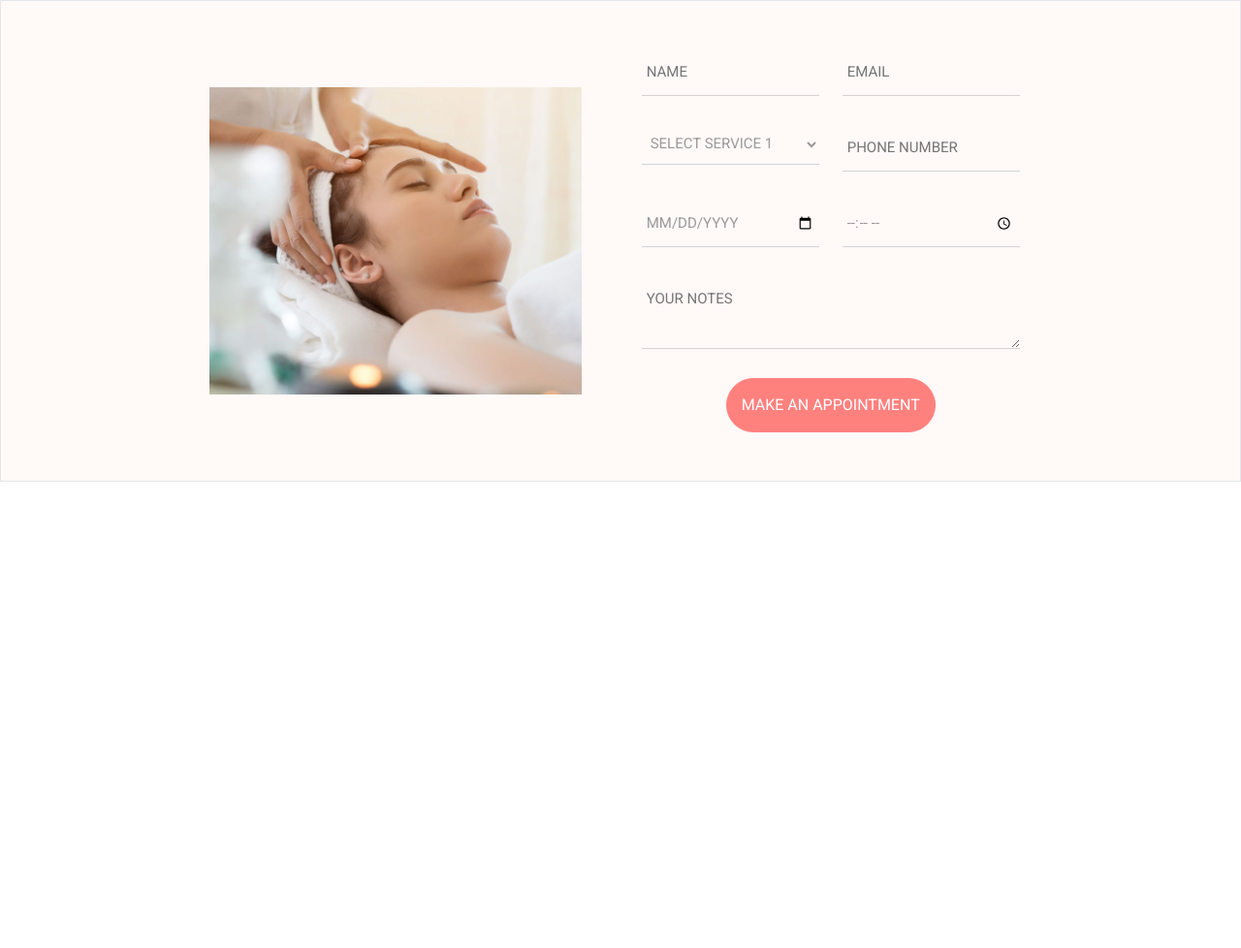
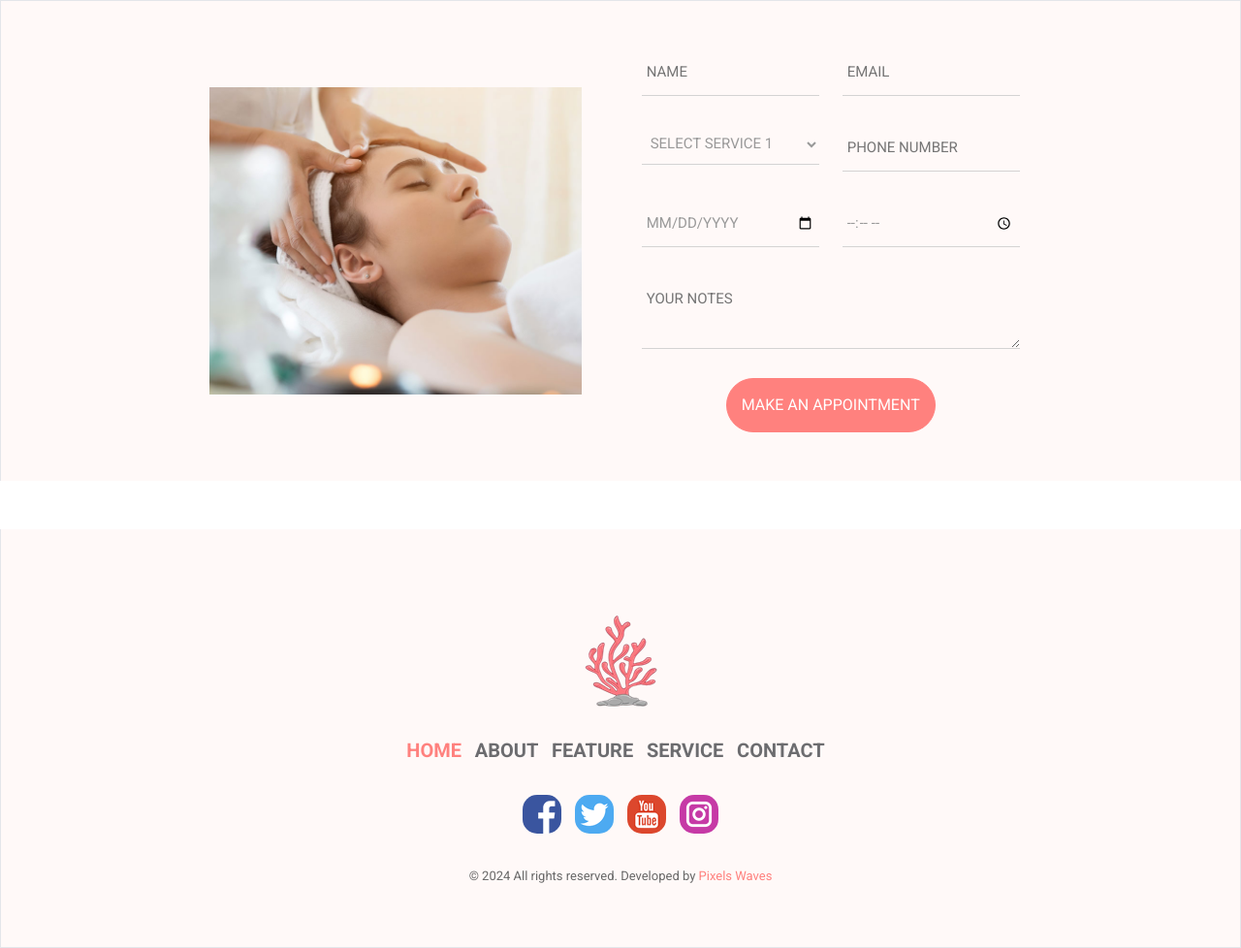
Before and after one commit to Nebojsaposao/Spa-Project-Exercise-Sass-Bootstrap5-flex, a website: page index.html in a window 1280 px wide. Shown: the part 4047-5025 px from the top of the page at 97% size. Before the commit the page ends 4544 px from the top, so only its background shows below. Drawn offline with nearby package versions, Linux system fonts and the light colour scheme.

Commit message:
Section footer and media query

```diff
--- a/index.html
+++ b/index.html
@@ -359,7 +359,7 @@
                          </div>
                         <!-- Member info end -->
                         <!-- Member social -->
-                         <ul class="team__single-memb__memb-info--memb-social">
+                         <ul class="team__single-memb__memb-info--memb-social active">
                             <li><a href="#" target="_blank" class="fb">Facebook</a></li>
                             <li><a href="#" target="_blank" class="tw">Twitter</a></li>
                             <li><a href="#" target="_blank" class="yt">You tube</a></li>
@@ -439,7 +439,48 @@
 
      </section>
     <!-- End of appointment -->
+
     <!-- End of main -->
+
+
+    <!-- Footer -->
+
+     <footer class="main-footer text-center">
+        <a href=" #">
+            <img src="./images/header/logo1.png" alt="Footer logo image">
+        </a>
+
+
+     <!-- Footer navigation -->
+      <nav>
+        <ul class="main-footer__nav ">
+            <li class="nav-item"><a href="#" class="nav-link active">Home</a></li>
+            <li class="nav-item"><a href="#" class="nav-link ">About</a></li>
+            <li class="nav-item"><a href="#" class="nav-link ">Feature</a></li>
+            <li class="nav-item"><a href="#" class="nav-link ">Service</a></li>
+            <li class="nav-item"><a href="#" class="nav-link ">Contact</a></li>
+        </ul>
+      </nav>
+     <!-- End of footer navigation -->
+
+     <!-- Footer soc-net -->
+      <ul class="main-footer__social ">
+        <li><a href="https://www.facebook.com/" target="_blank" rel="noopener" class="fb">Facebook</a></li>
+        <li><a href="https://www.twitter.com/" target="_blank" rel="noopener" class="tw">Twitter</a></li>
+        <li><a href="https://www.youtube.com/" target="_blank" rel="noopener" class="yt">You tube</a></li>
+        <li><a href="https://www.instagram.com/" target="_blank" rel="noopener" class="in">Instagram</a></li>
+      </ul>
+     <!-- End of footer soc-net -->
+
+     <!-- Copyright -->
+      <p class="main-footer__copyright">
+        &copy; 2024 All rights reserved. Developed by <a href="#">Pixels Waves</a>
+      </p>
+
+      </footer>
+     <!-- End of copyright -->
+
+    <!-- End of footer -->
 
     <script src="https://cdn.jsdelivr.net/npm/bootstrap@5.3.3/dist/js/bootstrap.bundle.min.js"></script>
     <script src="./js/main.js" defer></script>
--- a/scss/components/_appointment.scss
+++ b/scss/components/_appointment.scss
@@ -4,6 +4,7 @@
 	align-items: center;
 	background-color: $carousel-color;
 	border: 1px solid $border-color;
+	border-bottom: none;
 	display: flex;
 	justify-content: center;
 
--- /dev/null
+++ b/scss/components/_footer.scss
@@ -0,0 +1,72 @@
+/** @format */
+
+.main-footer {
+	background-color: $carousel-color;
+	border: 1px solid $border-color;
+	border-top: none;
+	margin-top: 50px;
+	padding: 80px 0 60px;
+
+	&__nav {
+		& .nav-item {
+			display: none;
+			font-size: 20px;
+			font-weight: 700;
+			justify-content: center;
+			margin-right: 10px;
+			margin-top: 20px;
+			text-transform: uppercase;
+			z-index: 999;
+		}
+
+		& .active {
+			color: #ff817e !important;
+		}
+	}
+
+	&__social {
+		margin: 30px 0;
+
+		> li {
+			display: inline-block;
+
+			&:not(:last-child) {
+				margin-right: 10px;
+			}
+
+			> a {
+				@include soc-net(cover, 15px, block, 40px, -9999px, 0.3s, 40px);
+
+				&.fb {
+					background-image: url("../../images/social/facebook.png");
+				}
+
+				&.tw {
+					background-image: url("../../images/social/twitter.png");
+				}
+
+				&.yt {
+					background-image: url("../../images/social/youtube.png");
+				}
+
+				&.in {
+					background-image: url("../../images/social/instagram.png");
+				}
+
+				&:hover {
+					opacity: 0.8;
+				}
+			}
+		}
+	}
+
+	&__copyright {
+		color: $paragraf-color;
+		font-size: 13px;
+		margin-bottom: 0;
+
+		> a {
+			color: $btn-color;
+		}
+	}
+}
--- a/scss/components/_team.scss
+++ b/scss/components/_team.scss
@@ -62,6 +62,12 @@
 			transition: opacity 0.5s ease-in-out;
 			visibility: hidden;
 
+			// Dodajte pravilo za klasu active
+			&.active {
+				opacity: 1; // Uvjek vidljivo
+				visibility: visible; // Uvjek vidljivo
+			}
+
 			> li {
 				display: inline-block;
 
@@ -70,13 +76,7 @@
 				}
 
 				> a {
-					background-size: cover;
-					border-radius: 15px;
-					display: block;
-					height: 40px;
-					text-indent: -9999px;
-					transition: all 0.3s ease-in-out;
-					width: 40px;
+					@include soc-net(cover, 15px, block, 40px, -9999px, 0.3s, 40px);
 
 					&.fb {
 						background-image: url("../../images/social/facebook.png");
--- a/scss/components/_testimonial.scss
+++ b/scss/components/_testimonial.scss
@@ -4,7 +4,6 @@
 	background-color: $carousel-color;
 	border: 1px solid $border-color;
 	text-align: center;
-
 
 	&__single {
 		> img {
--- a/scss/components/media_queryes/_about_media_query.scss
+++ b/scss/components/media_queryes/_about_media_query.scss
@@ -1,5 +1,5 @@
 /** @format */
-@media screen and (width >= 1024px) {
+@media screen and (width >= 992px) {
 	.about {
 		&__abt {
 			&__tagline {
--- a/scss/components/media_queryes/_appointments_media_query.scss
+++ b/scss/components/media_queryes/_appointments_media_query.scss
@@ -1,7 +1,6 @@
 /** @format */
-@media screen and (width >= 1024px) {
+@media screen and (width >= 992px) {
 	.appointment {
-
 		&__img {
 			display: block;
 			margin-right: 50px;
--- a/scss/components/media_queryes/_banner_media_query.scss
+++ b/scss/components/media_queryes/_banner_media_query.scss
@@ -10,7 +10,7 @@
 		}
 	}
 }
-@media screen and (width >= 1024px) {
+@media screen and (width >= 992px) {
 	.banner {
 		// Ovdje radimo preko banner__tittle__mixin.scss
 		&__tittle {
--- /dev/null
+++ b/scss/components/media_queryes/_footer_media_query.scss
@@ -0,0 +1,10 @@
+/** @format */
+@media screen and (width >= 992px) {
+	.main-footer {
+		&__nav {
+			& .nav-item {
+				display: inline-block;
+			}
+		}
+	}
+}
--- a/scss/components/media_queryes/_header_media_query.scss
+++ b/scss/components/media_queryes/_header_media_query.scss
@@ -1,5 +1,5 @@
 /** @format */
-@media screen and (width >= 1024px) {
+@media screen and (width >= 992px) {
 	.navbar {
 		&-nav {
 			.nav-item {
--- a/scss/components/media_queryes/_procedures_media_query.scss
+++ b/scss/components/media_queryes/_procedures_media_query.scss
@@ -1,5 +1,5 @@
 /** @format */
-@media screen and (width >= 1024px) {
+@media screen and (width >= 992px) {
 	.procedures {
 		&__section {
 			&-tittle {
--- a/scss/components/media_queryes/_team_media_query.scss
+++ b/scss/components/media_queryes/_team_media_query.scss
@@ -1,5 +1,5 @@
 /** @format */
-@media screen and (width >= 1024px) {
+@media screen and (width >= 992px) {
 	.team {
 		&__section-heading {
 			&__sec-tittle {
--- a/scss/components/media_queryes/_testimonials_media_query.scss
+++ b/scss/components/media_queryes/_testimonials_media_query.scss
@@ -1,5 +1,5 @@
 /** @format */
-@media screen and (width >= 1024px) {
+@media screen and (width >= 992px) {
 	.testimonial {
 		&__single {
 			> p {
--- a/scss/main.scss
+++ b/scss/main.scss
@@ -10,6 +10,7 @@
 @import "./Variables/variables";
 @import "./mixins/banner__tittle__mixin";
 @import "./mixins/button__mixin";
+@import "./mixins/social_link";
 @import "./Global_setup/global";
 @import "./components/header";
 @import "./components/banner";
@@ -19,6 +20,7 @@
 @import "./components/testimonial";
 @import "./components/team";
 @import "./components/appointment";
+@import "./components/footer";
 @import "./components/media_queryes/header_media_query";
 @import "./components/media_queryes/banner_media_query";
 @import "./components/media_queryes/about_media_query";
@@ -27,6 +29,7 @@
 @import "./components/media_queryes/testimonials_media_query";
 @import "./components/media_queryes/team_media_query";
 @import "./components/media_queryes/appointments_media_query";
+@import "./components/media_queryes/footer_media_query";
 
 // Uvoz Bootstrap Icons CSS
 @import "../node_modules/bootstrap-icons/font/bootstrap-icons.css";
--- /dev/null
+++ b/scss/mixins/social_link.scss
@@ -0,0 +1,18 @@
+/** @format */
+@mixin soc-net(
+	$background-size,
+	$border-radius,
+	$display,
+	$height,
+	$text-indent,
+	$transition,
+	$width
+) {
+	background-size: $background-size;
+	border-radius: $border-radius;
+	display: $display;
+	height: $height;
+	text-indent: $text-indent;
+	transition: $transition;
+	width: $width;
+}
```
Also changed, not shown: css/main.css, 1 other file.
